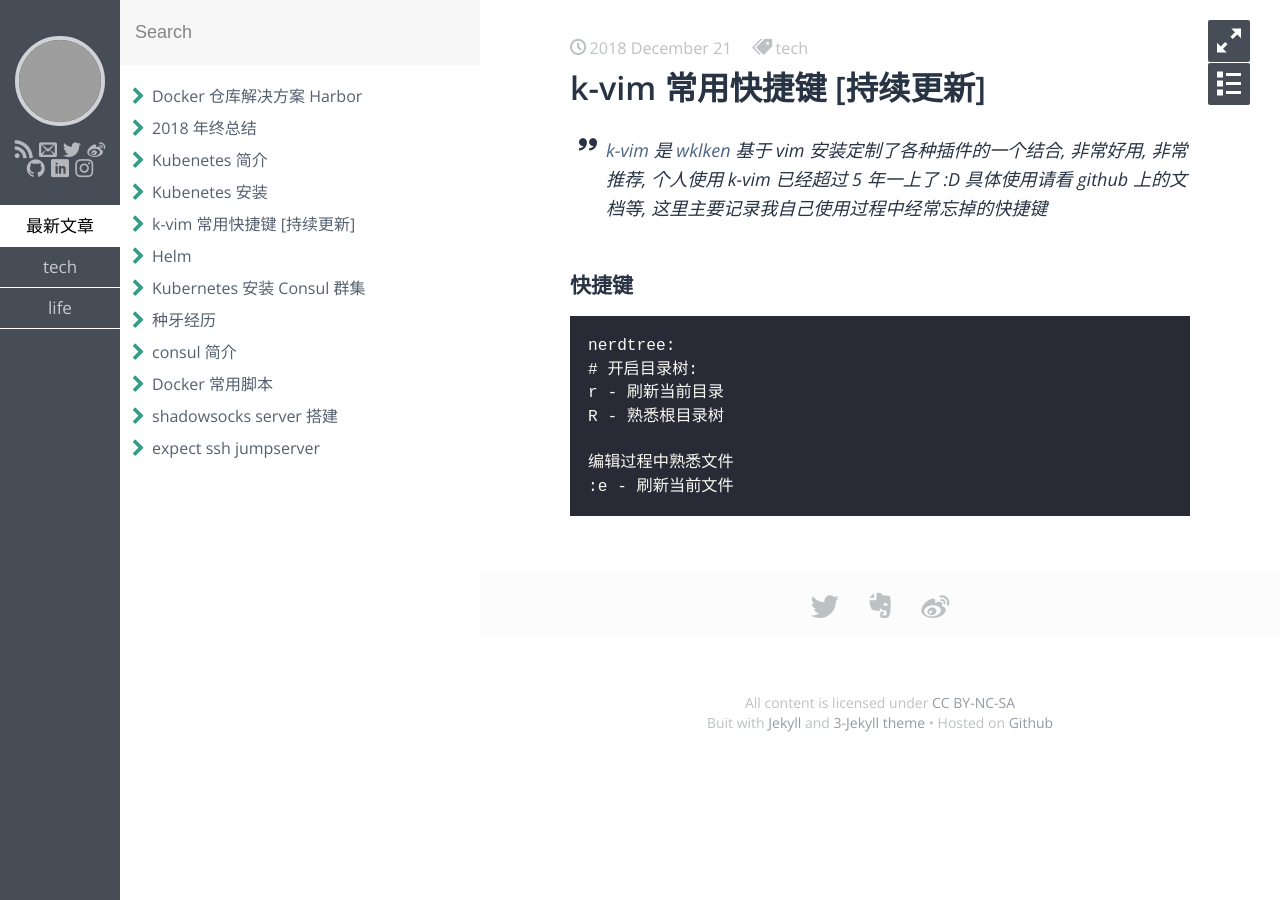
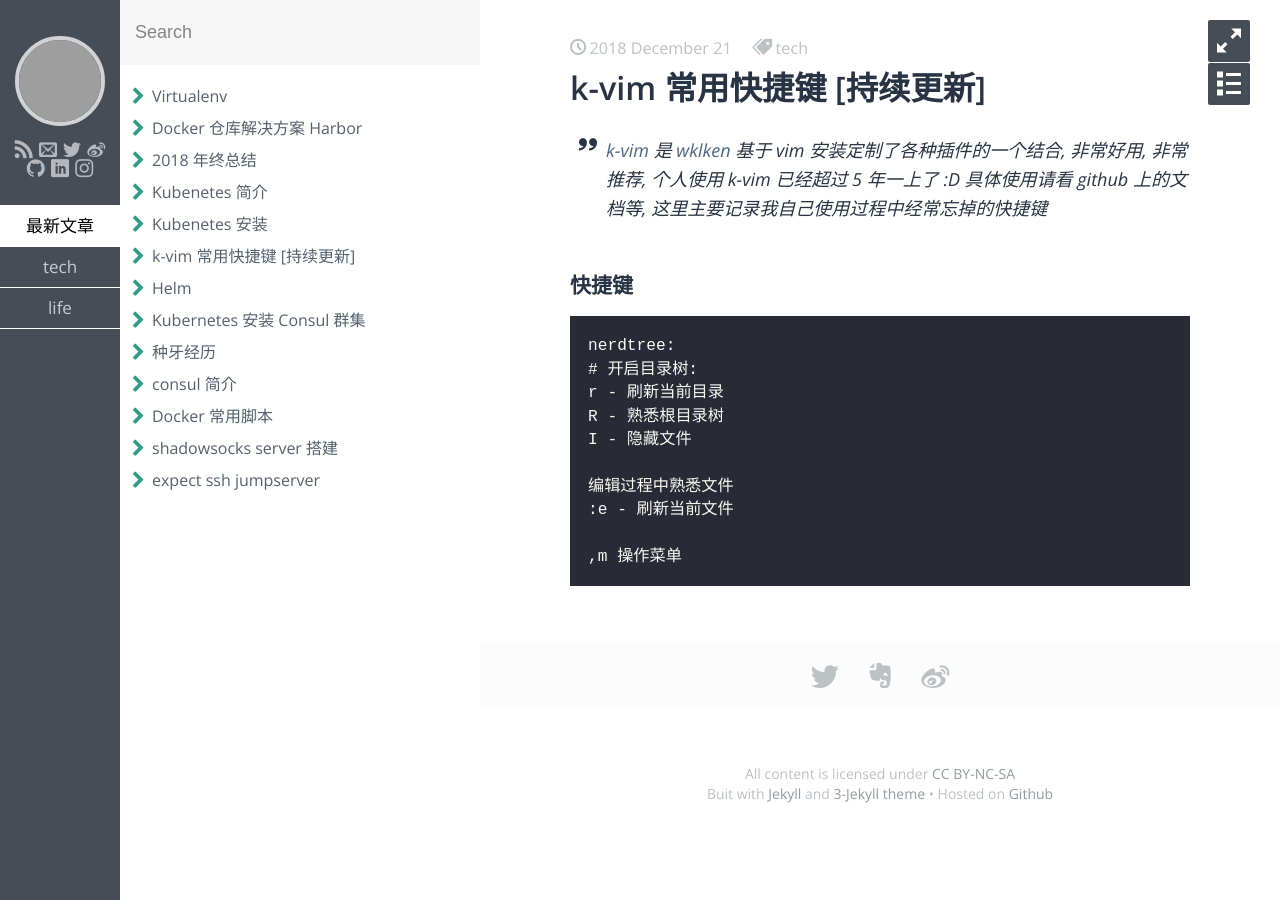
Before and after one commit to hidaen/daen.github.io, a Jekyll site: the page built from _posts/tech/2018-12-21-k-vim-self.md, in a window 1280 px wide. Built offline with Jekyll 4.4.1, drawn with Linux system fonts in a browser that asks for light colours; some web fonts are replaced; grey boxes are pictures that could not be loaded.

Commit message:
update vim & add virtualenv

````diff
--- a/_posts/tech/2018-12-21-k-vim-self.md
+++ b/_posts/tech/2018-12-21-k-vim-self.md
@@ -17,7 +17,10 @@ nerdtree:
 # 开启目录树:
 r - 刷新当前目录
 R - 熟悉根目录树
+I - 隐藏文件
 
 编辑过程中熟悉文件
 :e - 刷新当前文件
+
+,m 操作菜单
 ```
````
Also changed, not shown: _posts/tech/2019-04-23-virtualenv.md (added).
